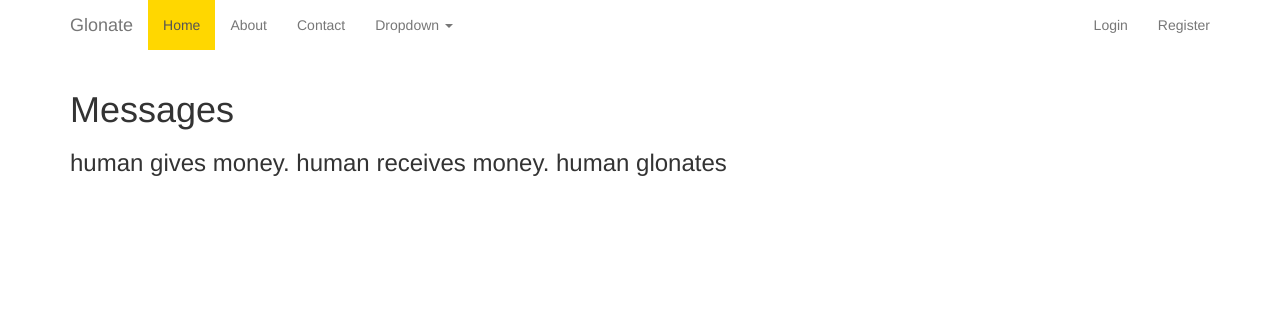
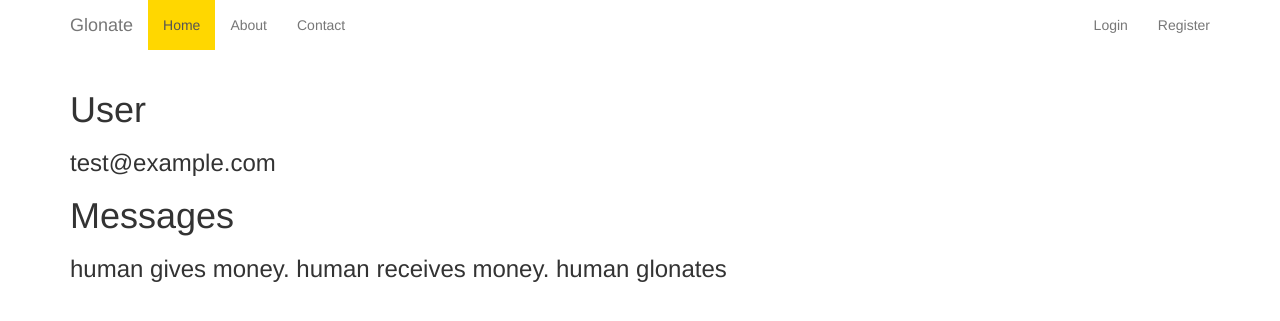
Before and after one commit to agnaite/glonate, a Flask app: page / in a window 1280 px wide. Shown: the top 321 px of the page. Run offline with Flask 2, Linux system fonts and the light colour scheme; some libraries are stand-ins or nearby versions.

Commit message:
display user

```diff
--- a/templates/base.html
+++ b/templates/base.html
@@ -23,18 +23,6 @@
             <li class="active"><a href="#">Home</a></li>
             <li><a href="#about">About</a></li>
             <li><a href="#contact">Contact</a></li>
-            <li class="dropdown">
-              <a href="#" class="dropdown-toggle" data-toggle="dropdown" role="button" aria-haspopup="true" aria-expanded="false">Dropdown <span class="caret"></span></a>
-              <ul class="dropdown-menu">
-                <li><a href="#">Action</a></li>
-                <li><a href="#">Another action</a></li>
-                <li><a href="#">Something else here</a></li>
-                <li role="separator" class="divider"></li>
-                <li class="dropdown-header">Nav header</li>
-                <li><a href="#">Separated link</a></li>
-                <li><a href="#">One more separated link</a></li>
-              </ul>
-            </li>
           </ul>
           <ul class="nav navbar-nav navbar-right">
             <!-- <li class="active"><a href="./">Home <span class="sr-only">(current)</span></a></li> -->
--- a/templates/index.html
+++ b/templates/index.html
@@ -2,6 +2,9 @@
 {% block title %} Home {% endblock %}
 
 {% block content %}
+  <h1>User</h1>
+  <h3>{{ user.email }}</h3>
+
   <h1>Messages</h1>
   {% for msg in messages %}
     <h3>{{ msg.body }}</h3>
```
